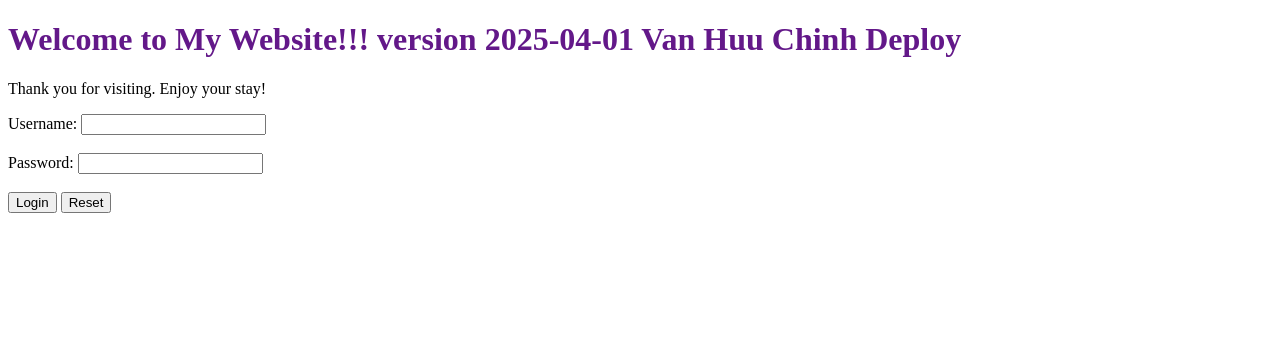
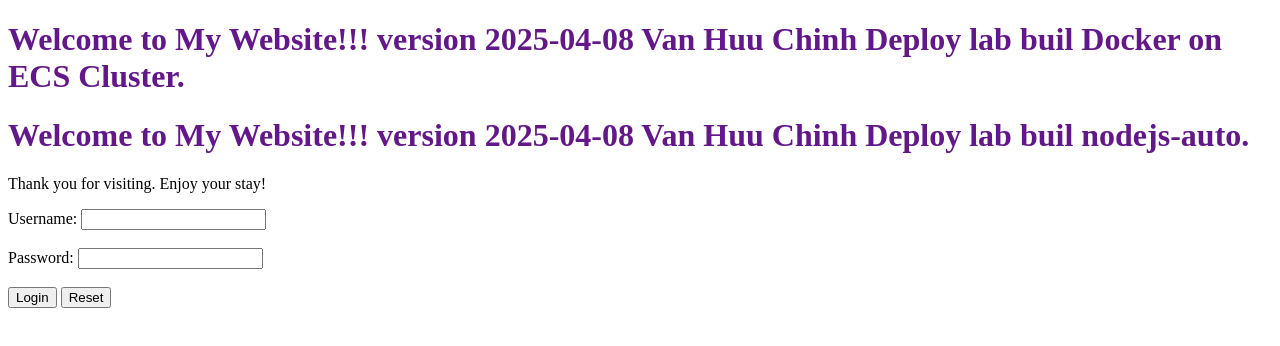
Before and after one commit to vanchinh55/nodejs-random-colors, a website: page public/index.html in a window 1280 px wide. Drawn offline with Linux system fonts and the light colour scheme.

Commit message:
update code nodejs-auto

```diff
--- a/public/index.html
+++ b/public/index.html
@@ -7,7 +7,8 @@
 </head>
 
 <body>
-    <h1 id="welcome" style="color: #631889;">Welcome to My Website!!! version 2025-04-01  Van Huu Chinh Deploy</h1>
+    <h1 id="welcome" style="color: #631889;">Welcome to My Website!!! version 2025-04-08  Van Huu Chinh Deploy lab buil Docker on ECS Cluster.</h1>
+    <h1 id="welcome" style="color: #631889;">Welcome to My Website!!! version 2025-04-08  Van Huu Chinh Deploy lab buil nodejs-auto.</h1>
     <p>Thank you for visiting. Enjoy your stay!</p>
 
     <form action="/api/login" method="POST">
```
